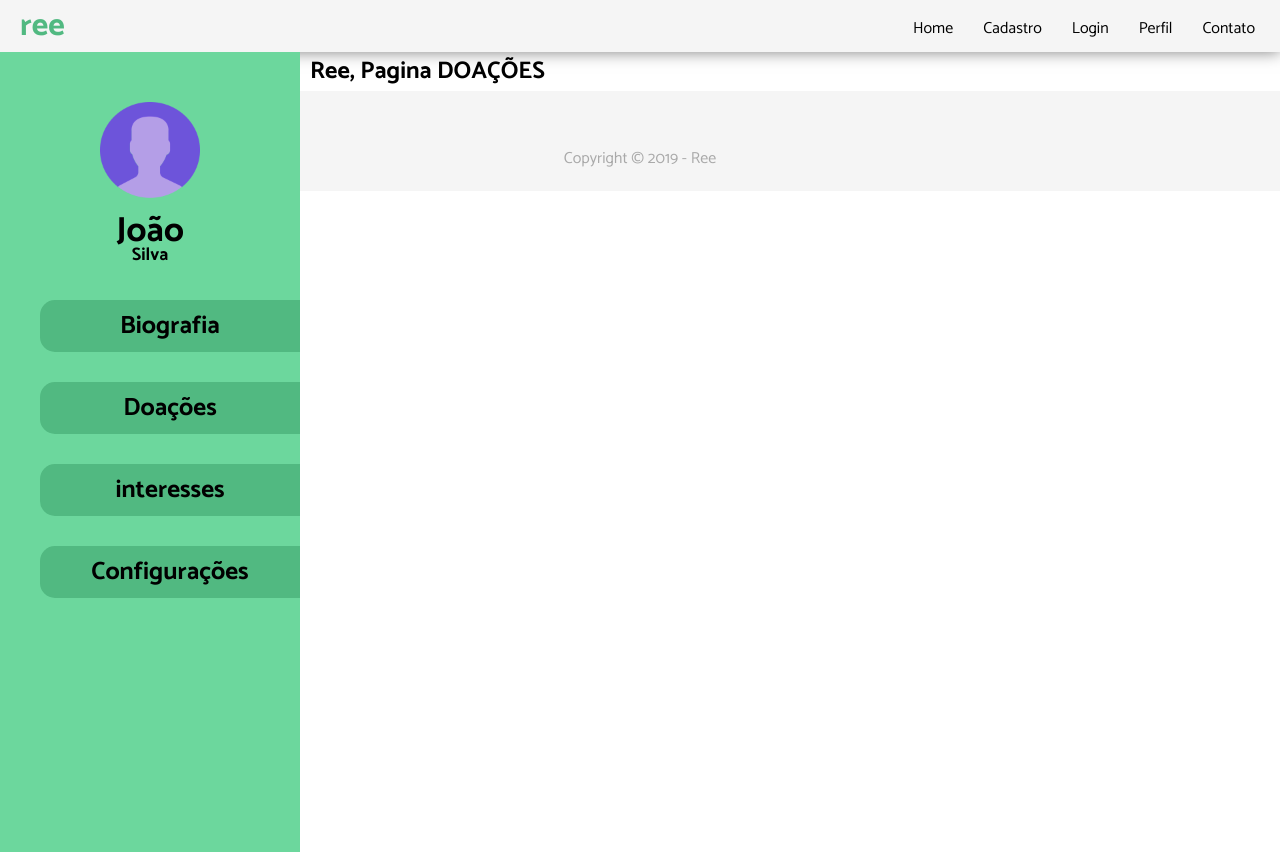
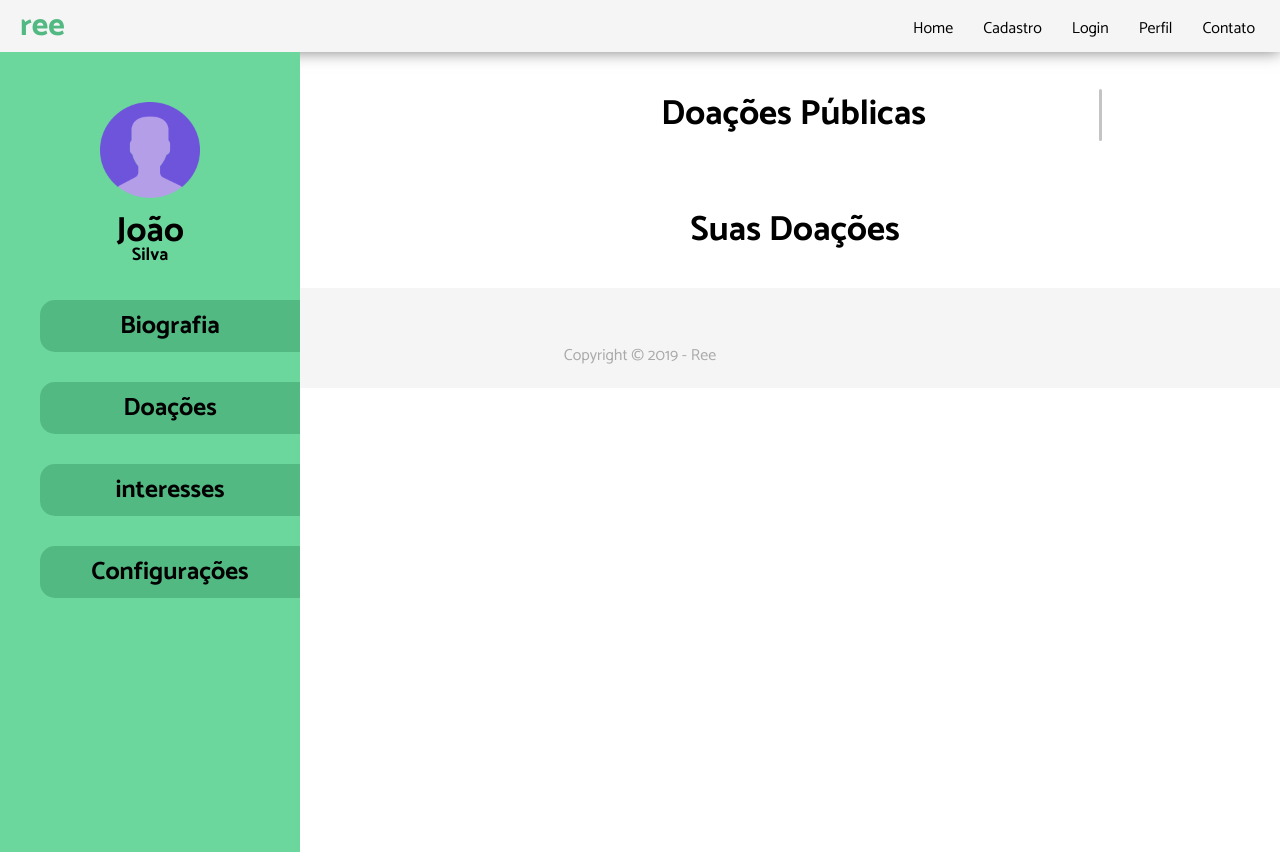
Before and after one commit to italoitalo/ree, a React (Create React App) app: page /perfil/doacoes in a window 1280 px wide. Built offline with nearby package versions, Linux system fonts and the light colour scheme.

Commit message:
barra de doações perfil pronta

```diff
--- a/src/components/Perfil/DoacoesPerfil.js
+++ b/src/components/Perfil/DoacoesPerfil.js
@@ -2,13 +2,15 @@ import React from 'react'
 import styled from  'styled-components';
 
 import NavPerfil from '../Rotas/NavPerfil';
+import FeedProdutos from './../TelaUserLogado/FeedProdutos';
 
 export default function Doacoes(){
     return(
         <>
             <Main>
                 <NavPerfil/>
-                <h1>Ree, Pagina DOAÇÕES</h1>
+
+                <FeedProdutos />
             </Main>
         </>
     )
--- a/src/components/Rotas/Rotas.js
+++ b/src/components/Rotas/Rotas.js
@@ -2,7 +2,7 @@ import React from 'react';
 import { Switch, Route } from 'react-router-dom';
 
 import Home from './../Home'
-import FormCadastro from '../FormCadastro'
+import FormCadastro from '../formCadastro'
 import BioPerfil from '../Perfil/BioPerfil'
 import Contato from './../Contato'
 import Login from './../Login'
--- a/src/components/TelaUserLogado/AbasNavegacão.js
+++ b/src/components/TelaUserLogado/AbasNavegacão.js
@@ -1,10 +1,54 @@
 import React from 'react';
+import styled from 'styled-components';
 
 
 export default function AbasNavegacao() {
   return (
     <>
-
+      <Container>
+        <DivDoacoes>
+          <H1>Doações Públicas</H1>
+        </DivDoacoes>
+        <Traco />
+        <DivDoacoes>
+        <H1>Suas Doações</H1>
+        </DivDoacoes>
+      </Container>
     </>
   );
 }
+
+const Container=styled.div`
+    display:flex;
+    flex-wrap:wrap;
+    justify-content:center;
+    align-items:center;
+    width:100%;
+    margin-top:0.3125rem;
+
+`;
+const DivDoacoes=styled.div`
+    display:flex;
+    justify-content:center;
+    align-items:center;
+    padding: 1.8281rem 10.7813rem;
+
+
+
+`;
+const Traco=styled.div`
+    display:flex;
+    border-radius:3.125rem;
+    width: 0.1875rem;
+    height: 3.25rem;
+    background:#C4C4C4;
+
+`;
+const H1=styled.h1`
+    font-family: Catamaran;
+    font-style: normal;
+    font-weight: bold;
+    font-size: 2.1875rem;
+    line-height: 3.5625rem;
+    text-align: center;
+`;
--- a/src/components/TelaUserLogado/FeedProdutos.js
+++ b/src/components/TelaUserLogado/FeedProdutos.js
@@ -2,12 +2,14 @@
 
 
 import React from 'react';
-import styled from 'styled-components'
+
+import AbasNav from './AbasNavegacão';
+
 
 export default function FeedProdutos() {
-  return (
-    <>
-
-    </>
-  );
+    return (
+      <>
+        <AbasNav />
+      </>
+    );
 }
```
